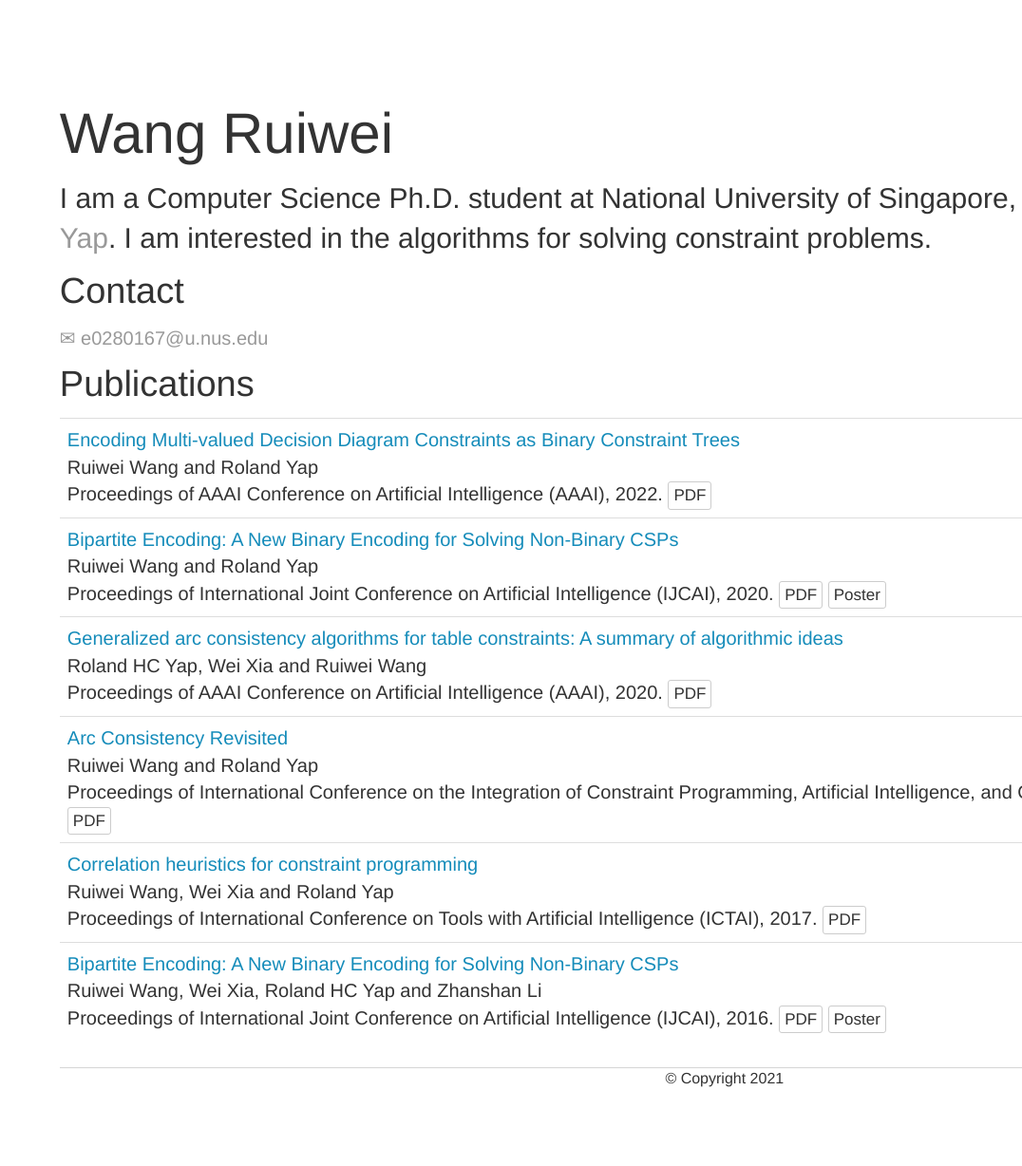
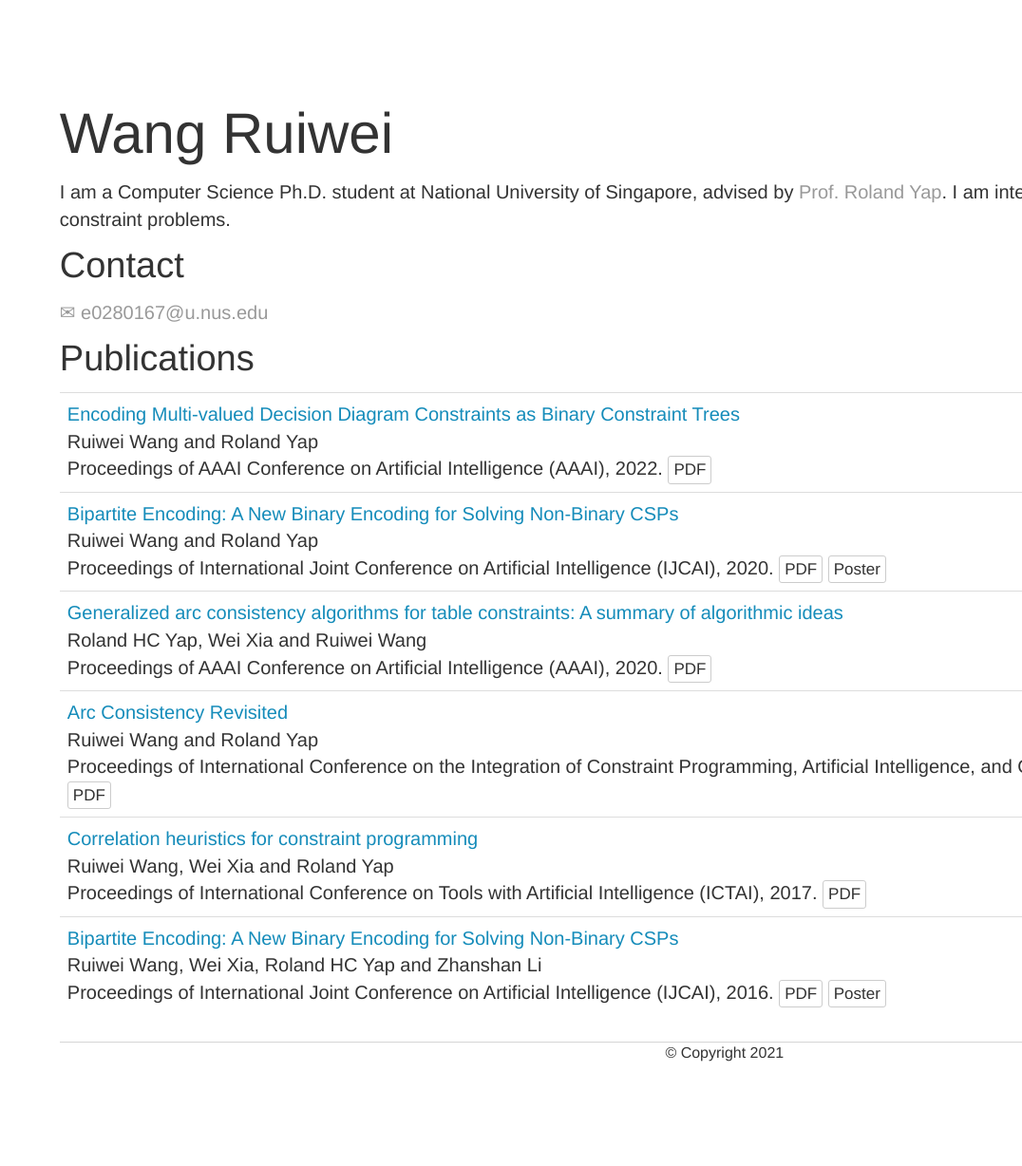
Before and after one commit to WangRuiwei/WangRuiwei.github.io, a Jekyll site: the page built from index.html, in a window 1280 px wide. Shown: the whole page at 95% size, without its empty margins (204-1280 px from the left). Built offline with Jekyll 4.4.1, drawn with Linux system fonts in a browser that asks for light colours; after the commit the page ends 1201 px from its top, so only the background shows below that.

Commit message:
Update index.html

```diff
--- a/index.html
+++ b/index.html
@@ -5,7 +5,7 @@ title: Wang Ruiwei
 <div class="blurb">
 
 <h1>Wang Ruiwei</h1>
-<p>I am a Computer Science Ph.D. student at National University of Singapore, advised by <a href="http://www.comp.nus.edu.sg/~ryap/"><span class="s2">Prof. Roland Yap</span></a>. I am interested in the algorithms for solving constraint problems.</p>
+I am a Computer Science Ph.D. student at National University of Singapore, advised by <a href="http://www.comp.nus.edu.sg/~ryap/"><span class="s2">Prof. Roland Yap</span></a>. I am interested in the algorithms for solving constraint problems.
 
 <h4>Contact</h4>
 <a href="mailto:e0280167@u.nus.edu"><span class="s2"> <span>&#9993;</span> e0280167@u.nus.edu</span></a>
```
